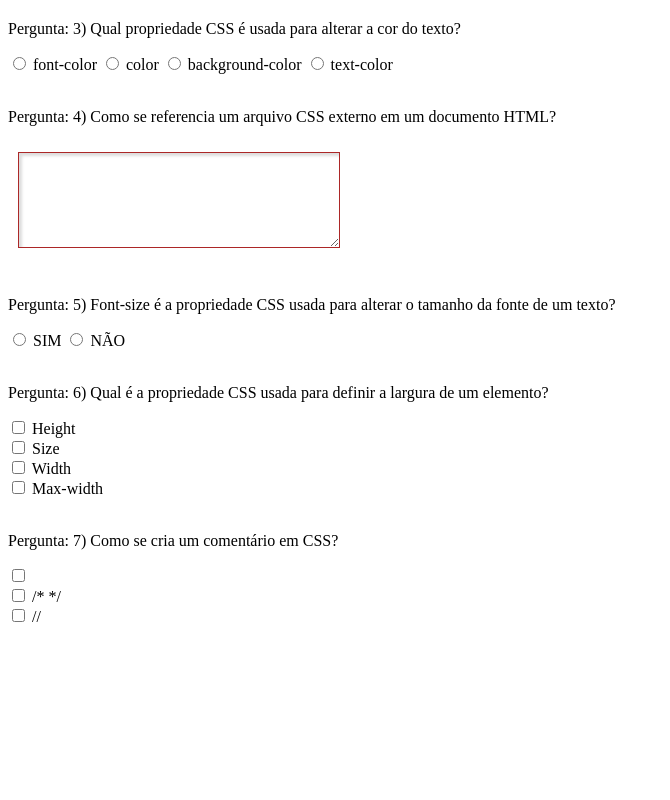
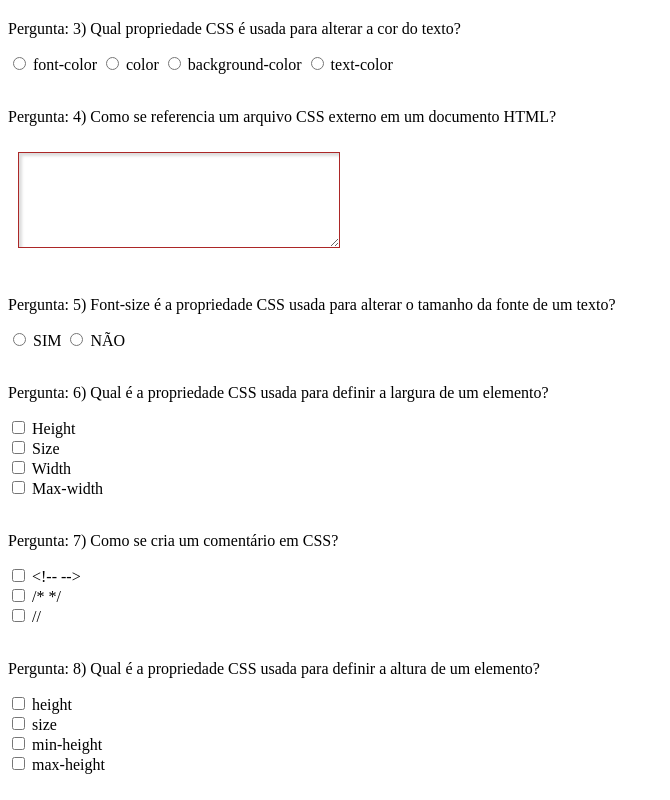
Before and after one commit to dutra357/M2S01, a plain HTML site: page index.html in a window 1280 px wide. Shown: the part 690-1490 px from the top of the page, without its empty margins (0-670 px from the left). Before the commit the page ends 1342 px from the top, so only its background shows below. Drawn offline with Linux system fonts and the light colour scheme.

Commit message:
M2S01 Ex. card 02 - &lt and &gt correction

```diff
--- a/index.html
+++ b/index.html
@@ -120,7 +120,7 @@
             <p>Pergunta: 7) Como se cria um comentário em CSS?</p>
 
             <input type="checkbox" id="1" name="" value="">
-            <label for="1"><!-- --></label><br>
+            <label for="1">&lt;!-- --&gt</label><br>
 
             <input type="checkbox" id="2" name="" value="">
             <label for="2"> /* */</label><br>
@@ -131,6 +131,24 @@
 
         <br>
 
+        <section>
+            <p>Pergunta: 8) Qual é a propriedade CSS usada para definir a altura de um elemento?</p>
+
+            <input type="checkbox" id="01" name="" value="">
+            <label for="01">height</label><br>
+
+            <input type="checkbox" id="02" name="" value="">
+            <label for="02">size</label><br>
+
+            <input type="checkbox" id="03" name="" value="">
+            <label for="03">min-height</label><br>
+
+            <input type="checkbox" id="04" name="" value="">
+            <label for="04">max-height</label><br>
+        </section>
+
+        <br>
+
     </main>
 
 
```
